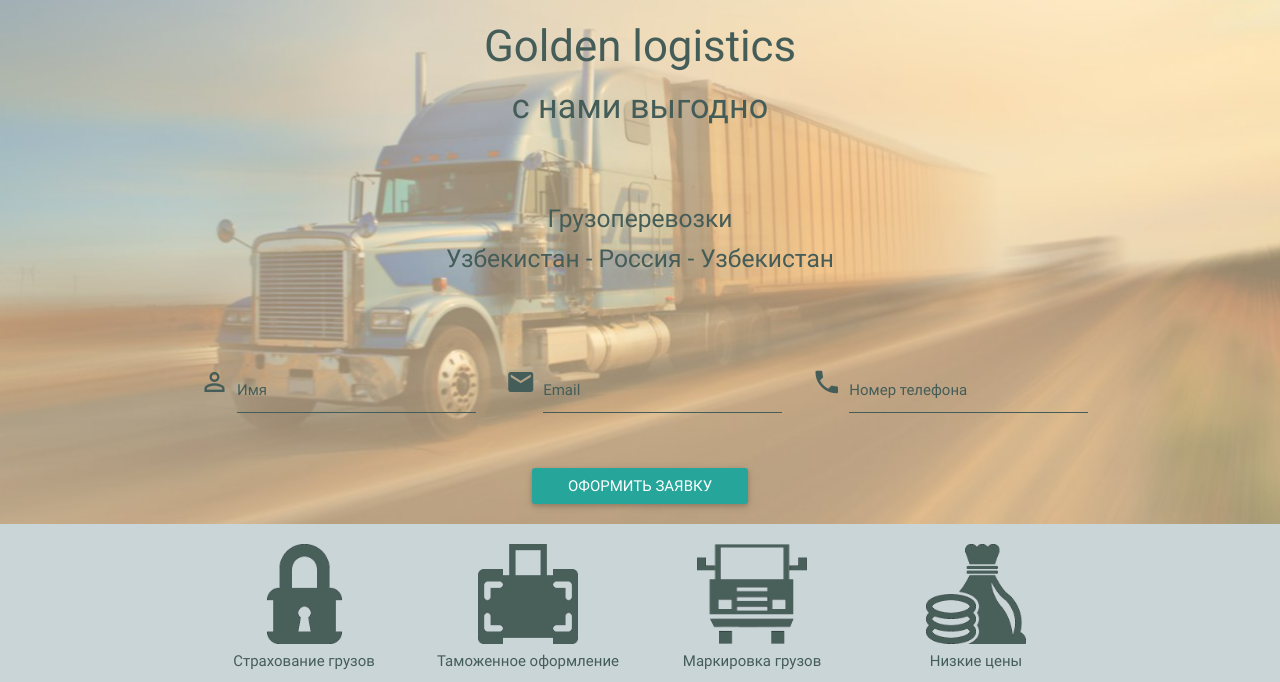
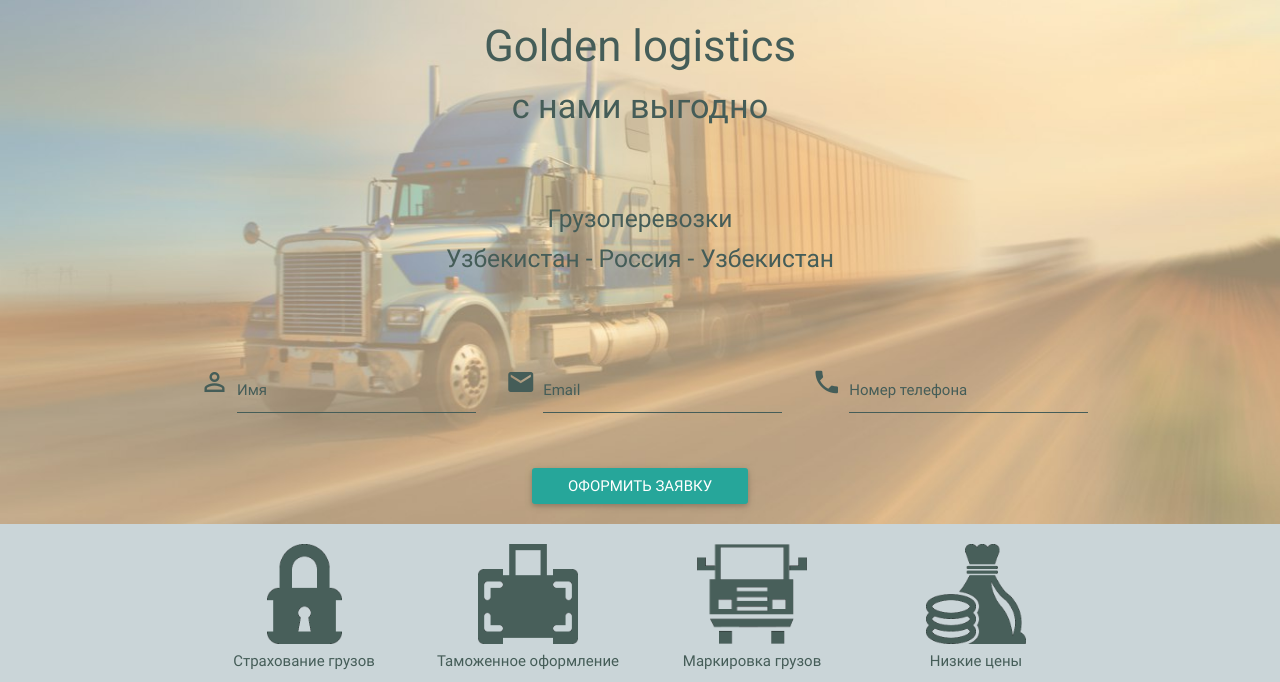
Before and after one commit to maratkanov/logistic, a Django app: page /logistic/ in a window 1280 px wide. Shown: the part 64-746 px from the top of the page. Run offline with Django 3.2, Linux system fonts and the light colour scheme; some libraries are stand-ins or nearby versions.

Commit message:
centered and covered picture

```diff
--- a/logistic/static/logistic/css/main.css
+++ b/logistic/static/logistic/css/main.css
@@ -24,7 +24,8 @@
 }
 
 .welcome {
-    background: url("../img/welcome.jpg") no-repeat center center fixed;
+    background: url("../img/welcome.jpg") no-repeat center center;
+    background-size: cover;
 }
 
 .about {
```
